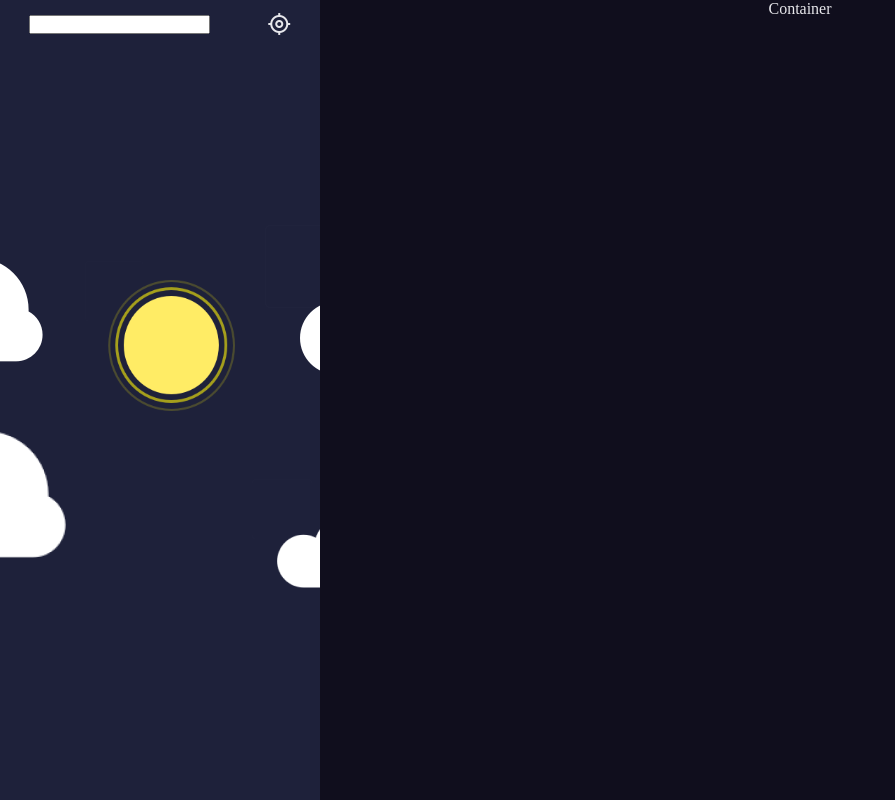
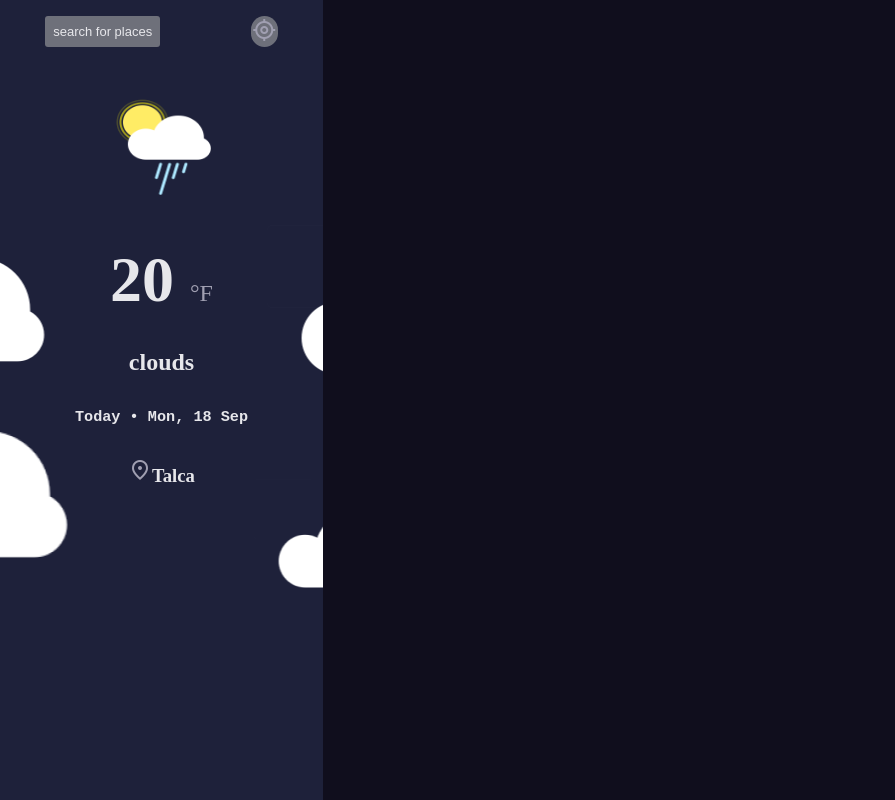
Before and after one commit to ojedaMichael/ProyectoFinalReact, a React (Vite) app: page / in a window 1280 px wide. Shown: the whole page, without its empty margins (0-895 px from the left). Built offline with nearby package versions, Linux system fonts and the light colour scheme.

Commit message:
currentContainer

```diff
--- a/src/App.jsx
+++ b/src/App.jsx
@@ -8,7 +8,7 @@ function App() {
   return (
     <>
       <div className='divMain'>
-        <CurrentContainer/>
+       <CurrentContainer/>
         <Container/>
       </div>
 
--- a/src/components/container/Container.css
+++ b/src/components/container/Container.css
@@ -6,7 +6,7 @@
     display: flex;
     flex-direction: column;
     height: 100vh;
-    width: 75vw;
+    width: 100vw;
     background-color: #100e1d;
     color: #e7e7eb;
     align-items: center;
--- a/src/components/container/Container.jsx
+++ b/src/components/container/Container.jsx
@@ -3,7 +3,11 @@ import "./Container.css"
 function Container() {
   return (
     <>
-        <div className="divContainer">Container</div>
+        <div className="divContainer">
+          <div className="cards">
+
+          </div>
+        </div>
     </>
 
   )
--- a/src/components/currentContainer/CurrentContainer.css
+++ b/src/components/currentContainer/CurrentContainer.css
@@ -1,24 +1,50 @@
 *{
     margin: 0%;
+}
+.date{
+    display: block;
+    font-size: 1.17em;
+    font-weight: bold;
+    margin: 2rem;
 }
 
 .divCurrentContainer{
     display: flex;
     flex-direction: column;
     height: 100vh;
-    width: 25vw;
+    width: 27rem;
     color: #e7e7eb;
     background-color: #1e213a;
     background-image: url("../../assets/Cloud-background.png");
     background-repeat: no-repeat;
     background-position: center;
 }
+.botonSearch{
+    background-color: rgb(110, 112, 122);
+    padding: 0.5rem;
+    border-radius: 3px;
+    color: #e7e7eb;
+    border: none;
+    font-size: small;
+}
 
+.botonLocation{
+    background-color:  rgb(110, 112, 122) ;
+    border-radius: 50px;
+    color: #e7e7eb;
+    padding: 0.1rem;
+    border: none;;
+}
 .divInput{
     display: flex;
     justify-content: space-around;
-    align-items: center;
-    padding-top: 12px;
+    margin-top: 1rem;
+
+}
+.divImg{
+    display: flex;
+    justify-content: center;
+    margin: 3rem;
 }
 
 img{
@@ -26,16 +52,39 @@ img{
 }
 
 .currentImg{
-    width: 150px;
-    height: 150px;
+    width: 100px;
+    height: 100px;
+}
+.divTemp{
+    display: flex;
+    justify-content: center;
 }
 
-.divCurrent{
+.state{
     display: flex;
-    flex-direction: column;
-    align-items: center;
-    justify-content: space-evenly;
-    height: 75%;
-    width: 100%;
-    font-family: Raleway,sans-serif;
+    justify-content: center;
 }
+
+.currentTemperature{
+   font-size: 4rem;
+}
+span{
+    font-size: 1.5rem;
+    font-weight: 500;
+    line-height: normal;
+    color: #a09fb1;
+}
+
+h2{
+  margin-top: 2rem;
+}
+
+.currentDate{
+   display: flex;
+   justify-content: center;
+}
+
+.divData{
+    display: flex;
+    justify-content: center;
+}
--- a/src/components/currentContainer/CurrentContainer.jsx
+++ b/src/components/currentContainer/CurrentContainer.jsx
@@ -1,22 +1,37 @@
 import "./CurrentContainer.css"
-import clear from '../../assets/clear.png';
-import location from '../../assets/myLocation.png';
+import shower from '../../assets/Shower.png';
 
 function CurrentContainer() {
   return (
     <>
      <div className='divCurrentContainer'>
         <div className="divInput">
-            <input type="text" />
-            <span className="material-symbols-outlined">my_location</span>
+           <button className="botonSearch">search for places</button>
+           <button className="botonLocation"><span className="material-symbols-outlined">my_location</span></button>
         </div>
-        <div>
+        <div className="divCurrententDisplay">
+            <div className="divCurrent">
+                <div className="divImg">
+                    <img className ="currentImg" src={shower} alt="" />
+                </div>
+                <div className="divTemp">
+                    <h1 className="currentTemperature">20 <span>°F</span></h1>
+                </div>
+                <h2 className="state">clouds</h2>
+            </div>
+            <div className="currentDate">
+               <h3 className="date">
+                    <pre>Today • Mon, 18 Sep</pre>
+                </h3>
+            </div>
+            <div className="divData">
+                <h3 className="DataLocation">
+                        <span className="material-symbols-outlined location"> location_on</span>
+                        Talca
+                </h3>
+            </div>
+        </div>
 
-        </div>
-        <div className="divCurrent">
-            <img className="currentImg" src={clear} alt="" />
-
-        </div>
      </div>
     </>
 
```
